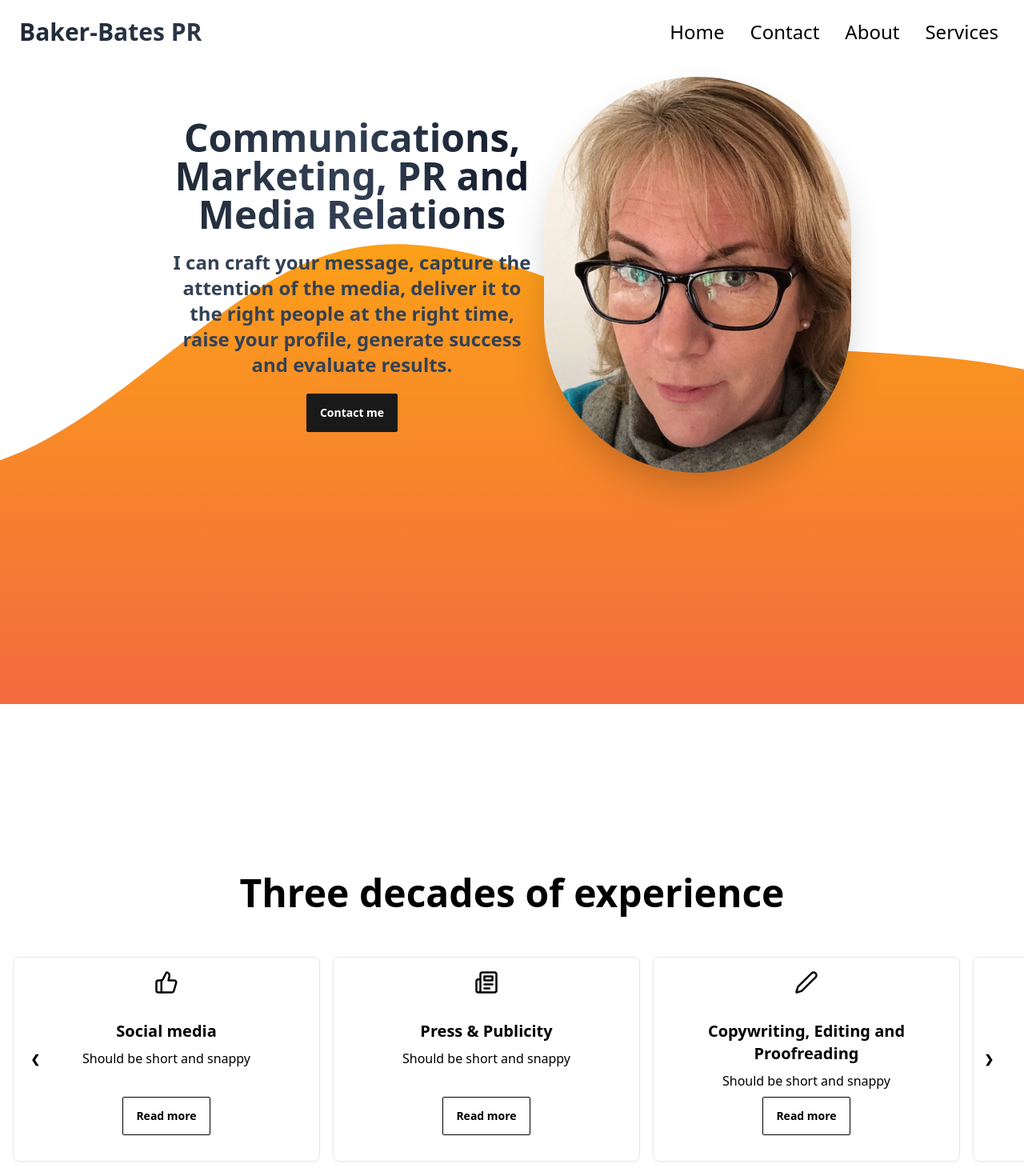
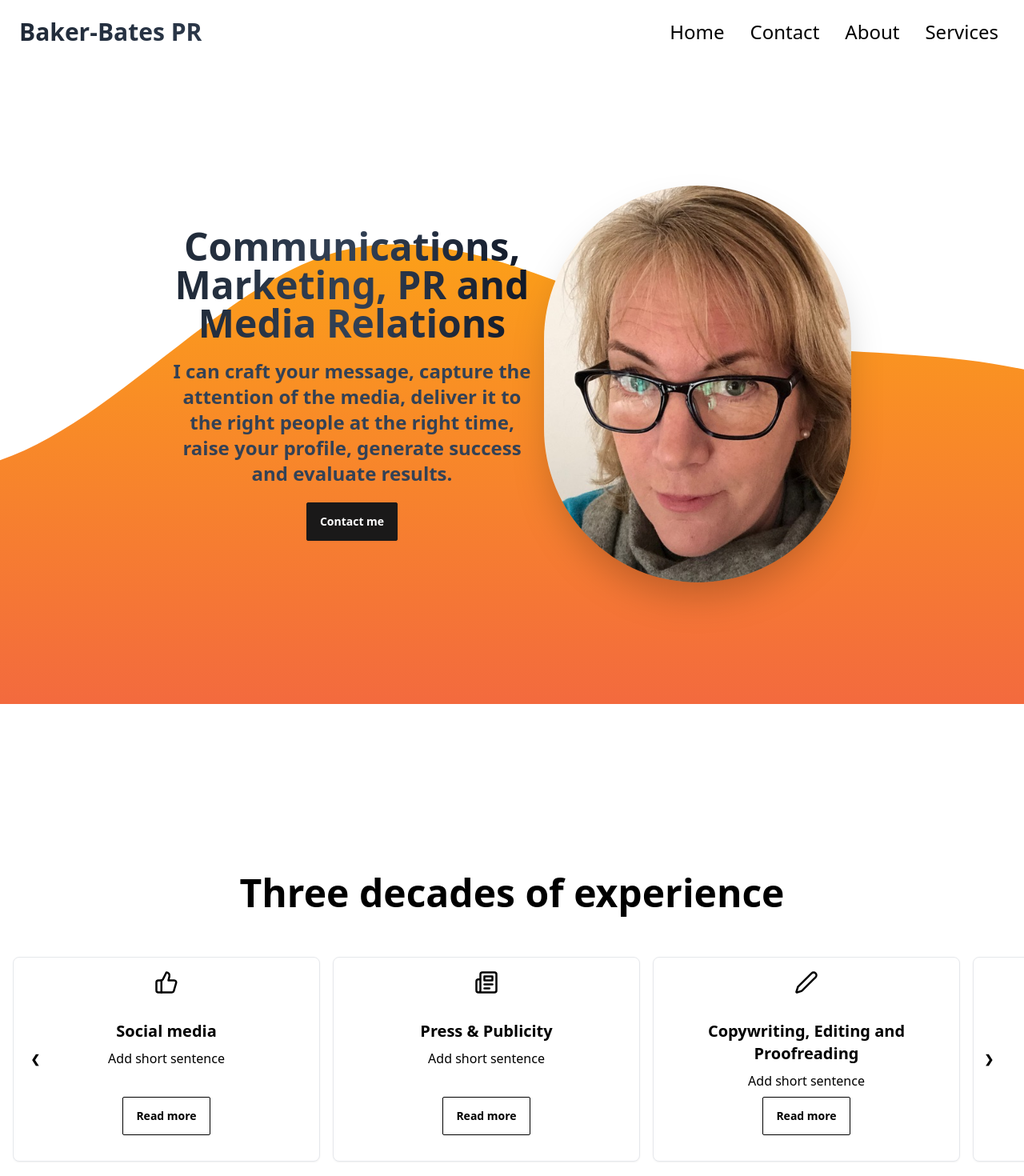
Before and after one commit to SebastianStankiewicz/PRPortfolio, a React (Vite) app: page / in a window 1280 px wide. Shown: the top 1470 px of the page at 80% size. Built offline with nearby package versions, Linux system fonts and the light colour scheme.

Commit message:
Ready to show what has been done

```diff
--- a/src/components/WelcomeHero.jsx
+++ b/src/components/WelcomeHero.jsx
@@ -1,31 +1,28 @@
 import React from "react";
-import heroGraphic from "../graphics/heroGraphic.svg"
-import headShot from "../graphics/headshot.jpeg"
+import heroGraphic from "../graphics/heroGraphic.svg";
+import headShot from "../graphics/headshot.jpeg";
 import { Link } from "react-router-dom";
 
 const WelcomeHero = () => {
   return (
     <>
-<div
-  className="relative min-h-screen bg-cover bg-center lg:bg-[url('../graphics/heroGraphic.svg')] lg:bg-no-repeat lg:bg-opacity-100 bg-[url('../graphics/heroGraphic.svg')] bg-opacity-30"
-  style={{
-    backgroundImage: `url(${heroGraphic})`,
-  }}>
-        <div className="hero-overlay bg-opacity-10"></div>
-        <div className="hero-content text-neutral-content text-center flex-col lg:flex-row-reverse">
-        <img
-      src={headShot}
-      className="max-w-sm rounded-full shadow-2xl" />
+      <div
+        className="hero relative min-h-screen bg-cover bg-center lg:bg-[url('../graphics/heroGraphic.svg')] lg:bg-no-repeat lg:bg-opacity-100 bg-[url('../graphics/heroGraphic.svg')] bg-opacity-30"
+        style={{
+          backgroundImage: `url(${heroGraphic})`,
+        }}
+      >
 
-          <div className="max-w-md">
+        <div className="hero-content justify-center text-neutral-content text-center flex-col lg:flex-row-reverse items-center">
+          <img src={headShot} className="max-w-sm rounded-full shadow-2xl " />
+          <div className="max-w-md ">
             <h1 className="mb-5 text-5xl text-transparent font-bold bg-gradient-to-r from-gray-800 via-slate-700 to-gray-900 bg-clip-text ">
               Communications, Marketing, PR and Media Relations
             </h1>
             <p className="mb-5 text-2xl font-semibold text-transparent bg-clip-text bg-slate-700 ">
-              I can craft
-              your message, capture the attention of the media, deliver it to
-              the right people at the right time, raise your profile, generate
-              success and evaluate results.
+              I can craft your message, capture the attention of the media,
+              deliver it to the right people at the right time, raise your
+              profile, generate success and evaluate results.
             </p>
             <Link className="btn btn-secondary" to={`contact`}>
               Contact me
--- a/src/components/serviceCarousel/ServiceCardCara.jsx
+++ b/src/components/serviceCarousel/ServiceCardCara.jsx
@@ -17,7 +17,7 @@ const ServiceCardCara = () => {
         <div id="slide1" className="carousel-item">
           <ServiceCard
             title={"Social media"}
-            description={"Should be short and snappy"}
+            description={"Add short sentence"}
             longDescription={
               "Most organisations have a presence on social media, right? But are they conveying their message in a succinct, engaging and creative way to maximise visibility and engage new followers and audiences? Different social channels require different styles of content. It’s not as easy as it looks. And it’s time-consuming, when you should be focusing elsewhere. I can help."
             }
@@ -27,7 +27,7 @@ const ServiceCardCara = () => {
         <div id="slide2" className="carousel-item">
           <ServiceCard
             title={"Press & Publicity"}
-            description={"Should be short and snappy"}
+            description={"Add short sentence"}
             longDescription={
               "Journalists are very busy people, often with short attention spans. Your news or announcement must capture their attention in the first couple of seconds; it has to be instantly readable, grammatically accurate and – most importantly – engaging. If not, the press release goes into the bin. I’ve been writing press releases for decades and I know how to package information in a way which rapidly spikes media interest. They are looking for a carefully-crafted, unique story which will appeal to their audience / readership."
             }
@@ -37,7 +37,7 @@ const ServiceCardCara = () => {
         <div id="slide3" className="carousel-item">
           <ServiceCard
             title={"Copywriting, Editing and Proofreading"}
-            description={"Should be short and snappy"}
+            description={"Add short sentence"}
             longDescription={
               "If you know what you want to say but can’t quite find the right words, you need a copywriter. Engaging, accurate, succinct copy is catnip to your audience. No AI here. To get the right style and nuance, you need a human with an eagle-eye for grammar and spelling, as well as the skill to craft copy which reflects your values and your unique voice."
             }
@@ -47,7 +47,7 @@ const ServiceCardCara = () => {
         <div id="slide4" className="carousel-item">
           <ServiceCard
             title={"Media Management"}
-            description={"Should be short and snappy"}
+            description={"Add short sentence"}
             icon={<LuUserCheck />}
             longDescription={
               "It’s not enough just to fling out a press release and hope for the best. Are you targeting the right journalists? Are you giving them what they need? Journalists have questions, need background information, images, interview  opportunities and citations to make their job easier. They need to know they can get those critical last-minute details when they’re on a tight deadline. Having a close professional relationship with a PR gives them confidence that they’ll get all the help they need, speedily, when they want it. And consequently, that gets you the valuable exposure you need."
@@ -57,7 +57,7 @@ const ServiceCardCara = () => {
         <div id="slide5" className="carousel-item">
           <ServiceCard
             title={"Speaking & Sponsorship Opportunities"}
-            description={"Should be short and snappy"}
+            description={"Add short sentence"}
             icon={<LuEye />}
             longDescription={
               "Most industries are pretty crowded. Raising your profile and getting ahead of your competitors into the spotlight can be a challenge. I can identify trade shows, festivals, industry events and more, with opportunities to get you up on the stage and into the limelight. I’ll also identify strategic sponsorship opportunities, to get you and your brand noticed in the right places."
@@ -67,7 +67,7 @@ const ServiceCardCara = () => {
         <div id="slide6" className="carousel-item">
           <ServiceCard
             title={"Government Relations"}
-            description={"Should be short and snappy"}
+            description={"Add short sentence"}
             icon={<LuHeartHandshake />}
             longDescription={
               "Whatever your industry, connecting with government can only help broaden your contacts, connections with stakeholders, increase your visibility and help you make your mark. There are more than 300 All Party Parliamentary Groups in Parliament, focusing on a huge range of industries, topics, issues, nations and more. APPGs hold regular cross-party meetings, networking events and informal debates and discussion, bringing together parliamentarians and stakeholders. Are you involved? If not, let me introduce you."
--- a/src/routes/About.jsx
+++ b/src/routes/About.jsx
@@ -17,7 +17,7 @@ const About = () => {
         {/* Right side: About Me */}
         <div className="w-full lg:w-1/2 p-4 space-y-4 ">
           <h1 className="text-3xl font-bold mb-4">About Me</h1>
-          <div>
+          <div className="text-2xl">
             <p className="mb-4">
               After graduating, I started my career as Publicity Assistant for
               an independent film distributor in London. Relocating to Los
--- a/src/routes/Home.jsx
+++ b/src/routes/Home.jsx
@@ -11,12 +11,14 @@ import Lines from "../graphics/shapes/lines.svg";
 
 const Home = () => {
   return (
-    <div className="flex flex-col min-h-screen">
-      <header className="mb-8">
+    <div className="flex flex-col min-h-screen justify-center">
+      <header className="mb-8 justify-center">
         <WelcomeHero />
       </header>
 
-      <div className="min-h-screen flex flex-col items-center justify-center ">
+
+
+      <div className="flex flex-col justify-center items-center min-h-screen">
         <div className="text-5xl font-semibold z-1">Three decades of experience</div>
         <br></br>
         <ServiceCardCara />
```
